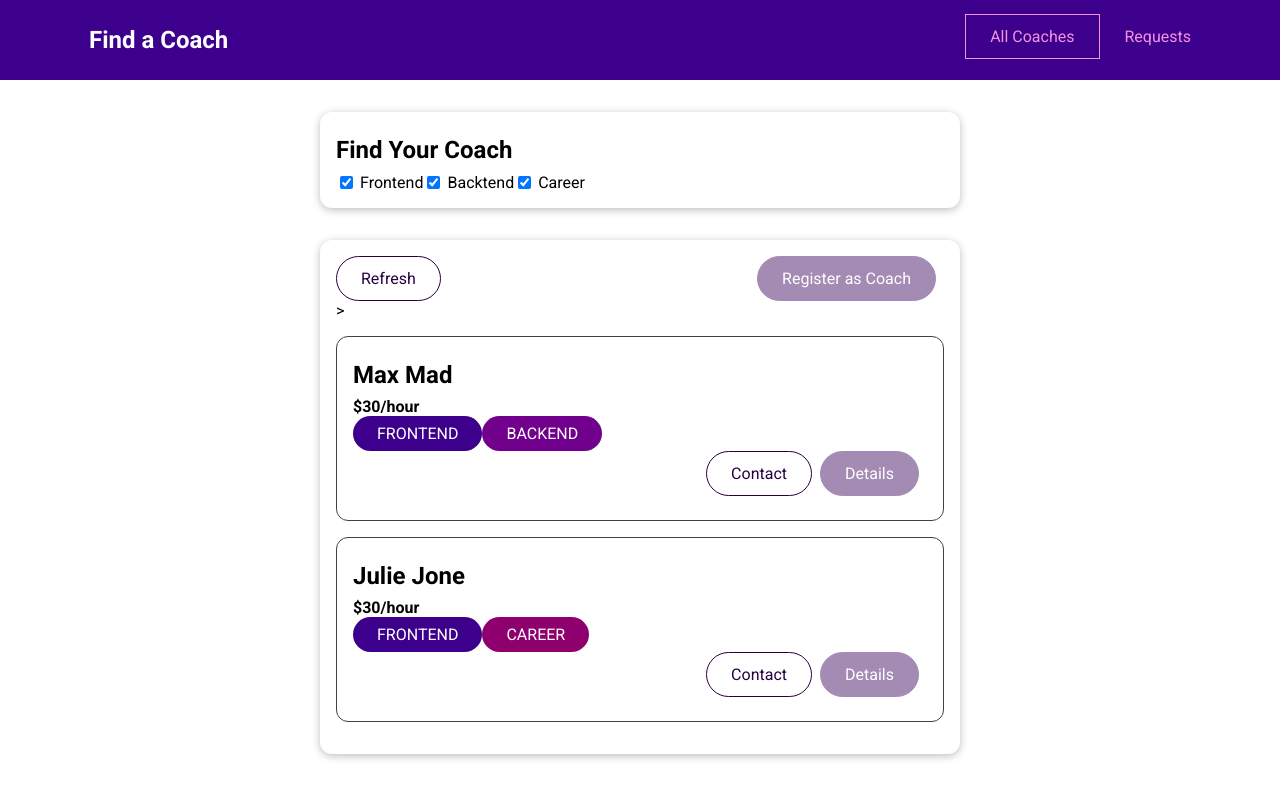
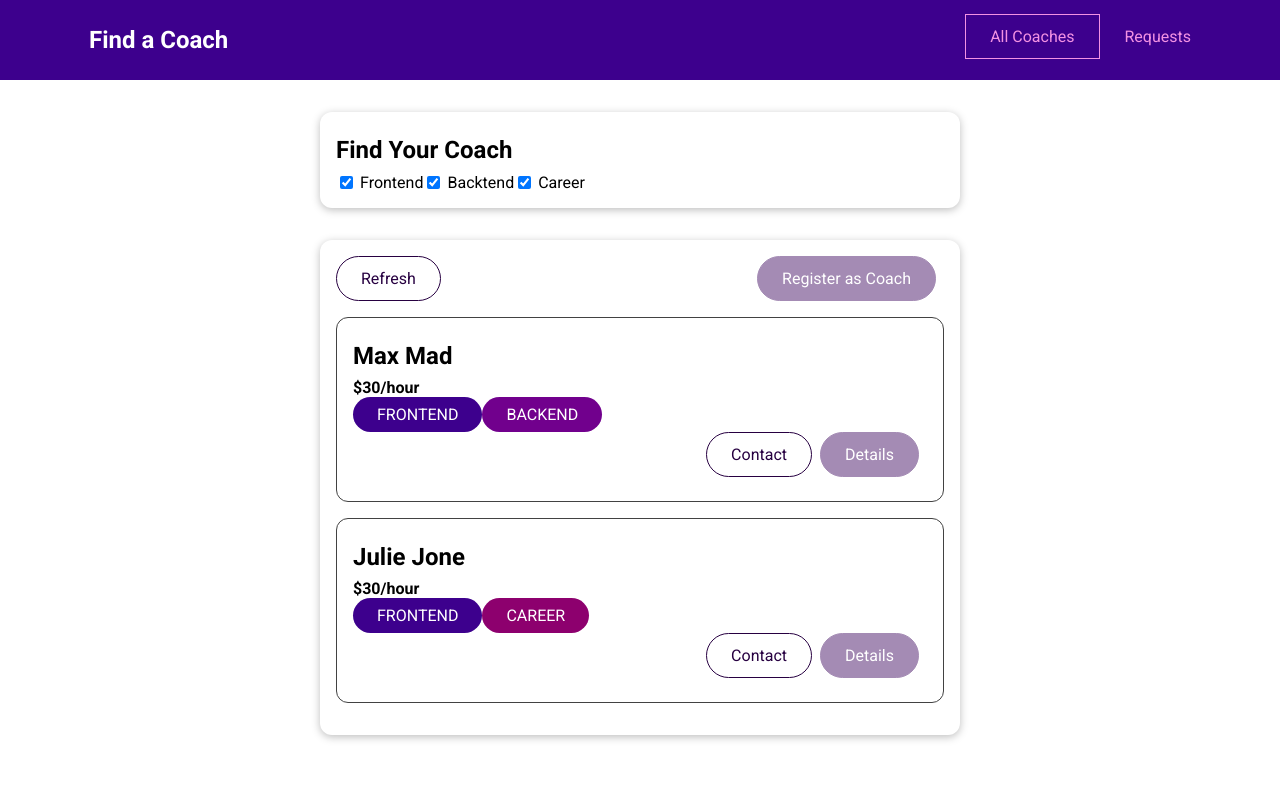
Before and after one commit to sidneyfranciscodev/find-a-coach-vue, a Vue app: page /coaches in a window 1280 px wide. Built offline with nearby package versions, Linux system fonts and the light colour scheme.

Commit message:
add v-if to base-spinner parent for better ux when loading coaches in CoachesList.vue

```diff
--- a/src/pages/coaches/CoachesList.vue
+++ b/src/pages/coaches/CoachesList.vue
@@ -8,10 +8,10 @@
         <base-button mode="outline" @click="loadCoach">Refresh</base-button>
         <base-button v-if="!isCoach" link to="/register">Register as Coach</base-button>
       </div>
-      <div>
-        <base-spinner v-if="isLoading"></base-spinner>>
+      <div v-if="isLoading">
+        <base-spinner></base-spinner>>
       </div>
-      <ul v-if="hasCoaches">
+      <ul v-else-if="hasCoaches">
         <coach-item v-for="coach in filteredCoaches" :key="coach.id"
         :id="coach.id"
         :first-name="coach.firstName"
```
